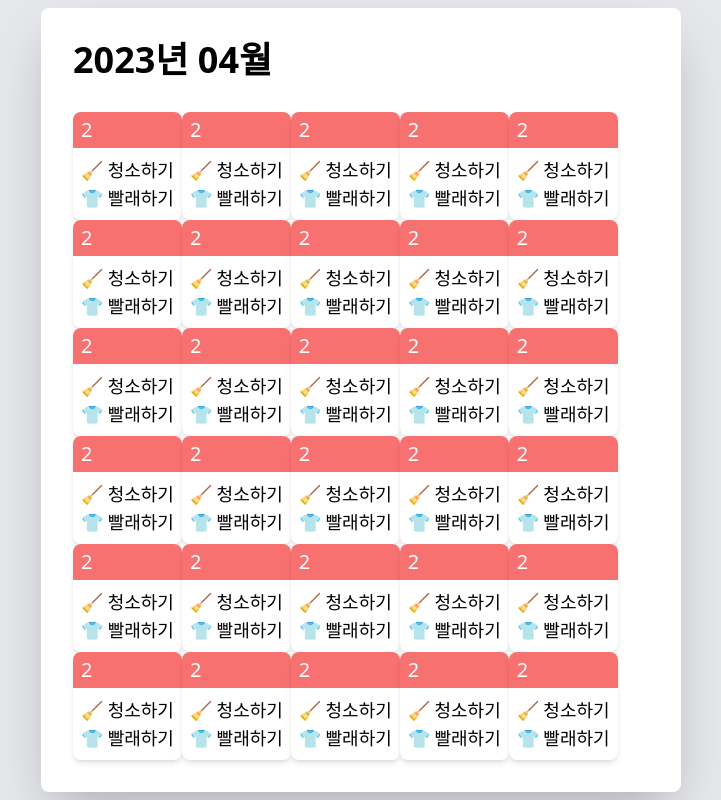
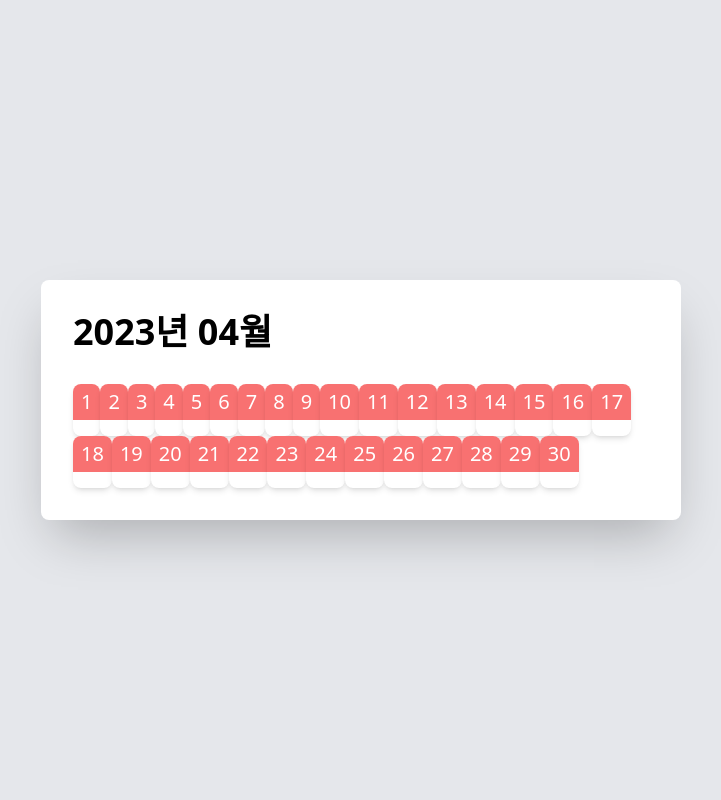
Before and after one commit to seon-2/bcs-part2-react, a React (Create React App) app in the folder calendar/: page / in a window 1280 px wide. Shown: the whole page, without its empty margins (279-1000 px from the left). Built offline with nearby package versions, Linux system fonts and the light colour scheme.

Commit message:
✨ [feature] Date props 적용

```diff
--- a/calendar/src/Components/Calendar.jsx
+++ b/calendar/src/Components/Calendar.jsx
@@ -10,7 +10,7 @@ function Calendar() {
         // index와 value 콘솔에 출력해보기 (콘솔에 2번 찍히지만, 이거는 -> 디버깅 렌더링 때문에! (index.js의 React.StrictMode) 실습 시 끄지 않는 것이 좋음_디버깅)
         // -> Warning: Each child in a list should have a unique "key" prop. 에러 확인!
         console.log(`index : ${i + 1}, value : ${v}`);
-        return <Date key={i} />; // key prop 추가해서 에러 해결!
+        return <Date key={i} date={v.date} day={v.day} todos={v.todos} />; // key prop 추가해서 에러 해결!
       })}
     </div>
   );
--- a/calendar/src/Components/Date.jsx
+++ b/calendar/src/Components/Date.jsx
@@ -1,12 +1,15 @@
-function Date() {
+function Date(props) {
+  console.log(props);
+
   return (
     <li className="inline-block bg-white rounded-lg shadow-md">
       <div className="bg-red-400 rounded-t-lg px-2 py-1 text-xl text-white">
-        2
+        {props.date}
       </div>
       <ul className="p-2 text-lg">
-        <li>🧹 청소하기</li>
-        <li>👕 빨래하기</li>
+        {props.todos.map((v, i) => {
+          return <li>{v}</li>;
+        })}
       </ul>
     </li>
   );
```
